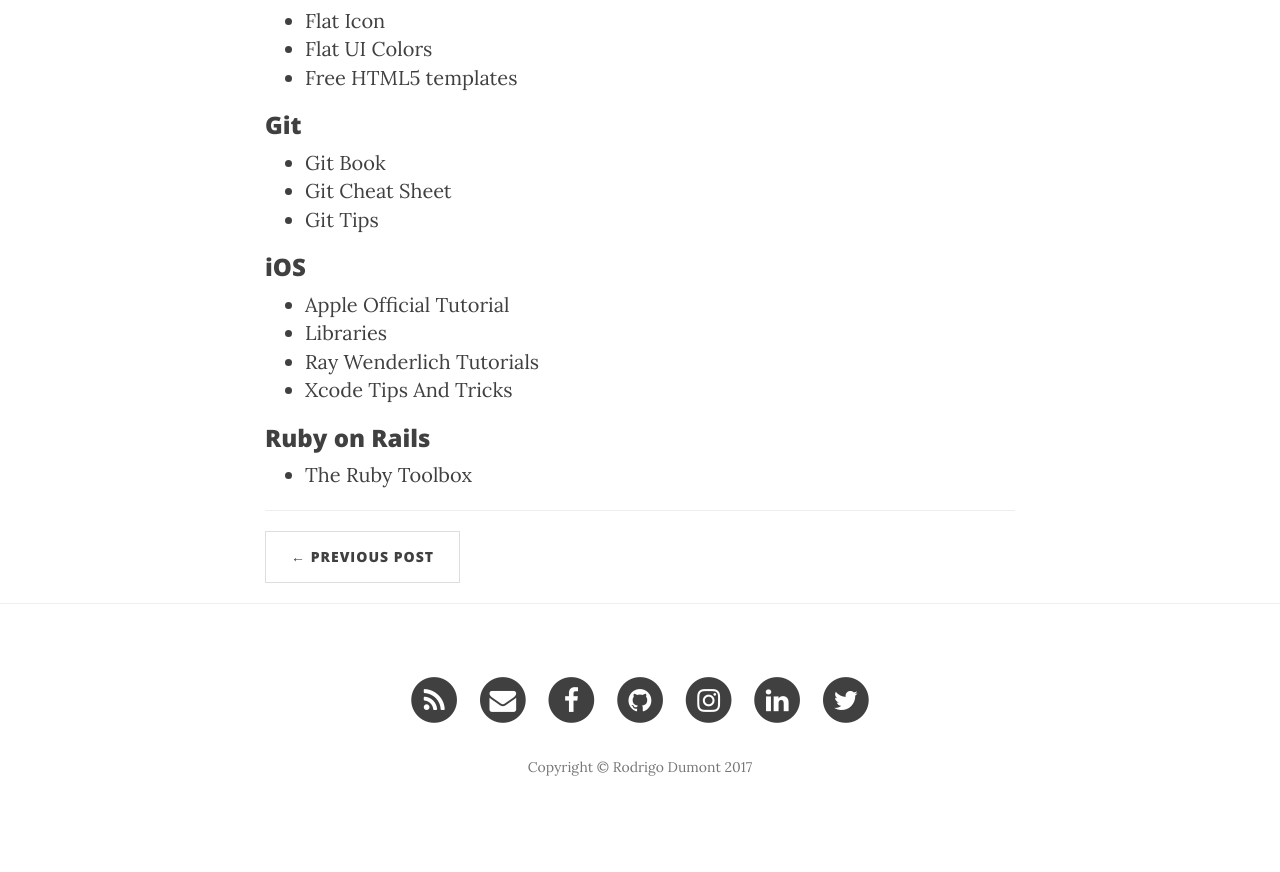
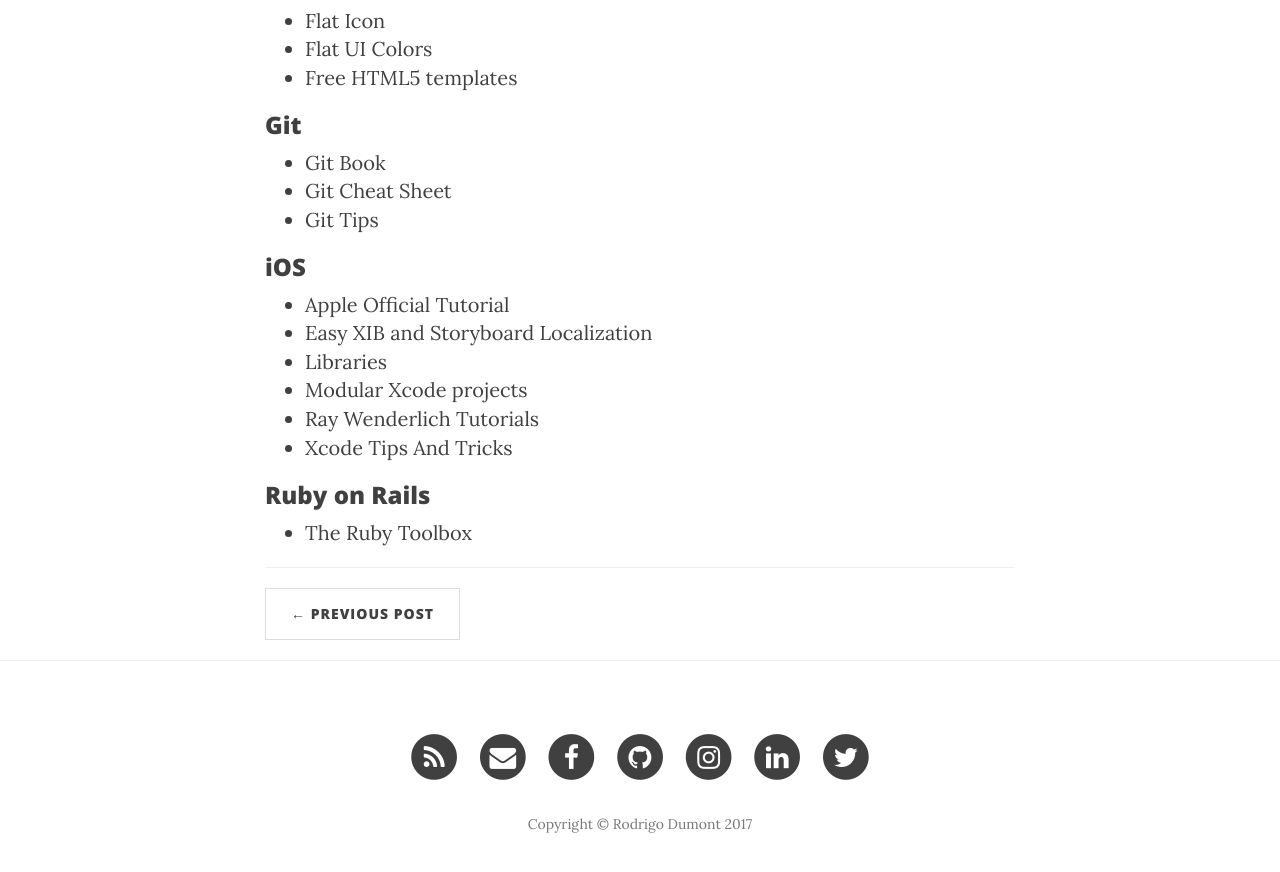
Before and after one commit to RxDx/rxdx.github.io, a Jekyll site: the page built from _posts/2016-07-01-useful-resources.markdown, in a window 1280 px wide and 900 px high, scrolled down 895 px. Shown: the top 872 px of the window. Built offline with Jekyll 4.4.1, drawn with Linux system fonts in a browser that asks for light colours; nearby versions of some CDN libraries; before the commit the page ends 1738 px from its top, so only the background shows below that.

Commit message:
Useful Resources updated

```diff
--- a/_posts/2016-07-01-useful-resources.markdown
+++ b/_posts/2016-07-01-useful-resources.markdown
@@ -30,7 +30,9 @@ Here are some links that should be useful
 
 ### iOS
 * [Apple Official Tutorial](https://developer.apple.com/library/ios/referencelibrary/GettingStarted/DevelopiOSAppsSwift/)
+* [Easy XIB and Storyboard Localization](https://medium.com/@mario.negro.martin/easy-xib-and-storyboard-localization-b2794c69c9db)
 * [Libraries](https://github.com/vsouza/awesome-ios)
+* [Modular Xcode projects](http://ppinera.es/2017/09/29/modular-xcode-projects.html)
 * [Ray Wenderlich Tutorials](https://www.raywenderlich.com/tutorials)
 * [Xcode Tips And Tricks](http://todoremove.com/post/2017-03/xcode-tips-and-tricks/)
 
```
